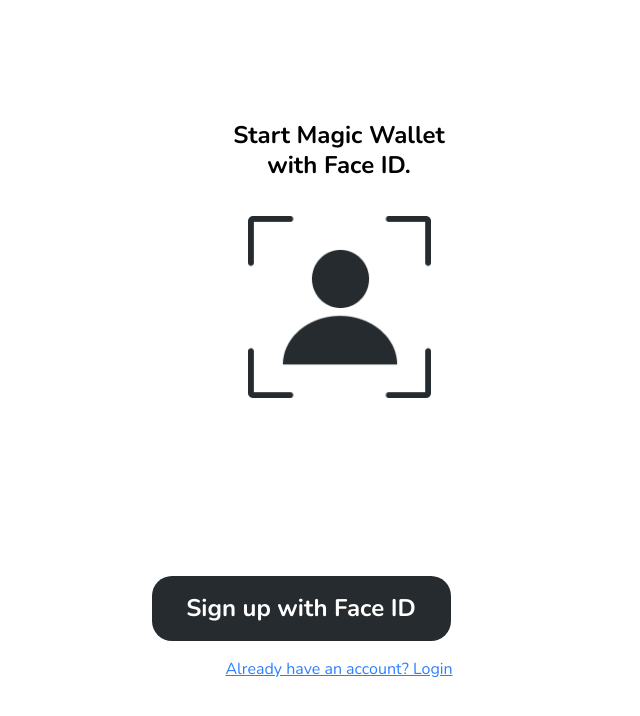
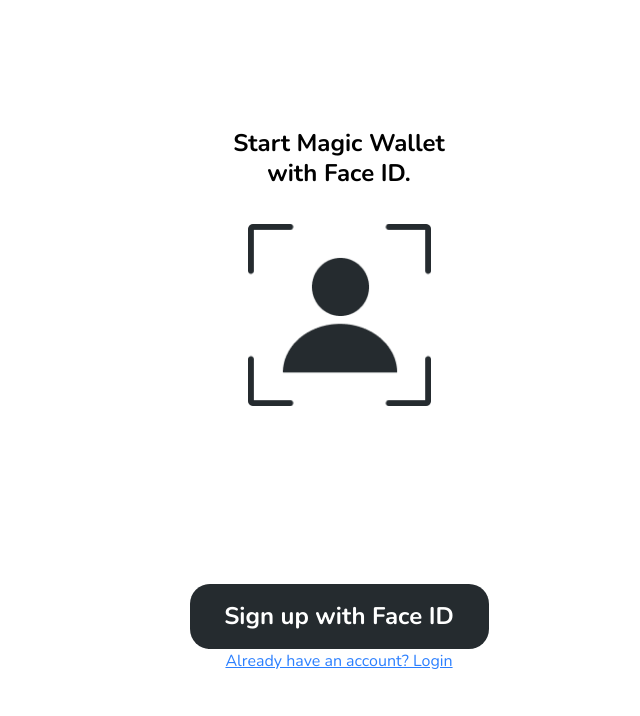
Before and after one commit to Kaz-T-entre/AgenticETH, a React (Vite) app in the folder frontend/: page /auth in a window 1280 px wide. Shown: the top 716 px of the page, without its empty margins (301-941 px from the left). Built offline with nearby package versions, Linux system fonts and the light colour scheme; no server answers; a web font is replaced by a local one.

Commit message:
fix: auth page 🎨

```diff
--- a/frontend/src/Auth.tsx
+++ b/frontend/src/Auth.tsx
@@ -87,10 +87,10 @@
 					with Face ID.
 				</h1>
 				<img src={ImgFaceId} className="img-face-id mx-auto cursor-pointer" onClick={handleWebAuthn} alt="Face ID" />
-				<button className="btn-face-id" onClick={handleWebAuthn}>
-					{isRegistering ? "Sign up with Face ID" : "Login with Face ID"}
-				</button>
-				<p className="mt-4 text-center">
+				<p className="mt-4 mx-auto text-center">
+					<button className="btn-face-id" onClick={handleWebAuthn}>
+						{isRegistering ? "Sign up with Face ID" : "Login with Face ID"}
+					</button>
 					<button className="text-center text-blue-500 underline" onClick={() => setIsRegistering(!isRegistering)}>
 						{isRegistering ? "Already have an account? Login" : "New user? Register with Face ID"}
 					</button>
```
